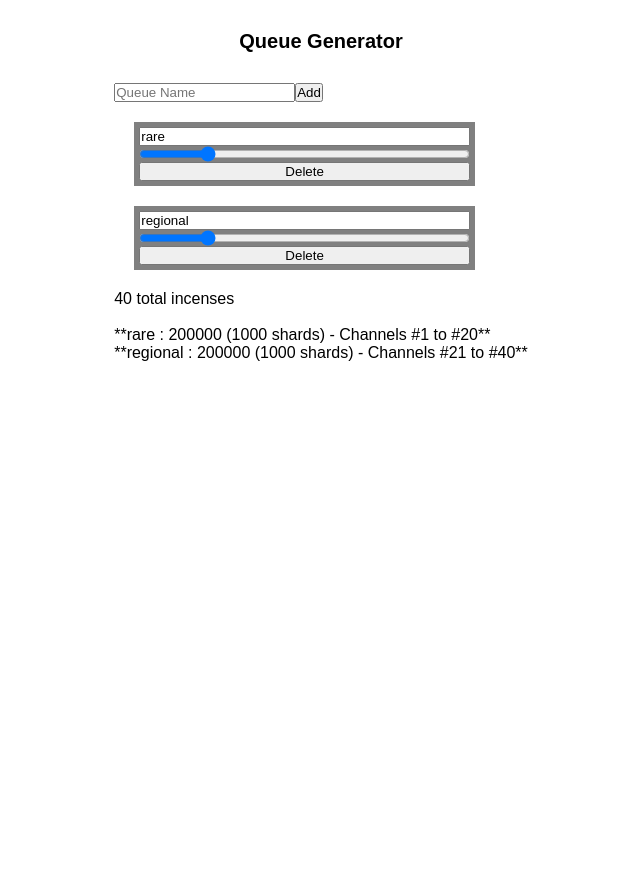
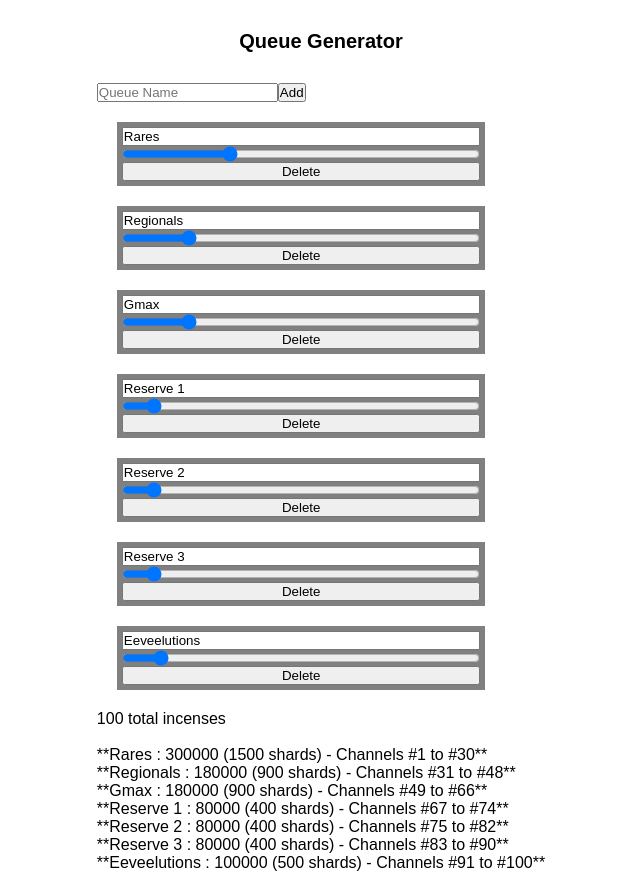
Before and after one commit to Natorise/queue-generator-react, a React (Vite) app: page / in a window 1280 px wide. Shown: the whole page, without its empty margins (319-959 px from the left). Before the commit the page ends 800 px from the top, so only its background shows below. Built offline with nearby package versions, Linux system fonts and the light colour scheme.

Commit message:
add default queue preset

```diff
--- a/src/components/ContextComponent.tsx
+++ b/src/components/ContextComponent.tsx
@@ -13,12 +13,32 @@ export let QueuesContext = createContext<ContextType>(null!);
 
 const queuess = [
   {
-    name: "rare",
-    count: 20,
+    name: "Rares",
+    count: 30,
   },
   {
-    name: "regional",
-    count: 20,
+    name: "Regionals",
+    count: 18,
+  },
+  {
+    name: "Gmax",
+    count: 18,
+  },
+  {
+    name: "Reserve 1",
+    count: 8,
+  },
+  {
+    name: "Reserve 2",
+    count: 8,
+  },
+  {
+    name: "Reserve 3",
+    count: 8,
+  },
+  {
+    name: "Eeveelutions",
+    count: 10,
   },
 ];
 
```
Also changed, not shown: todo.txt.
